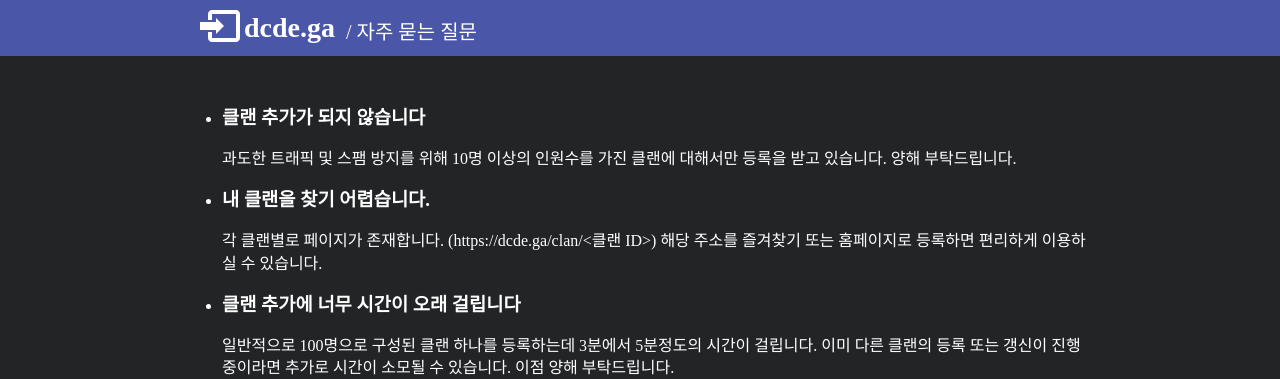
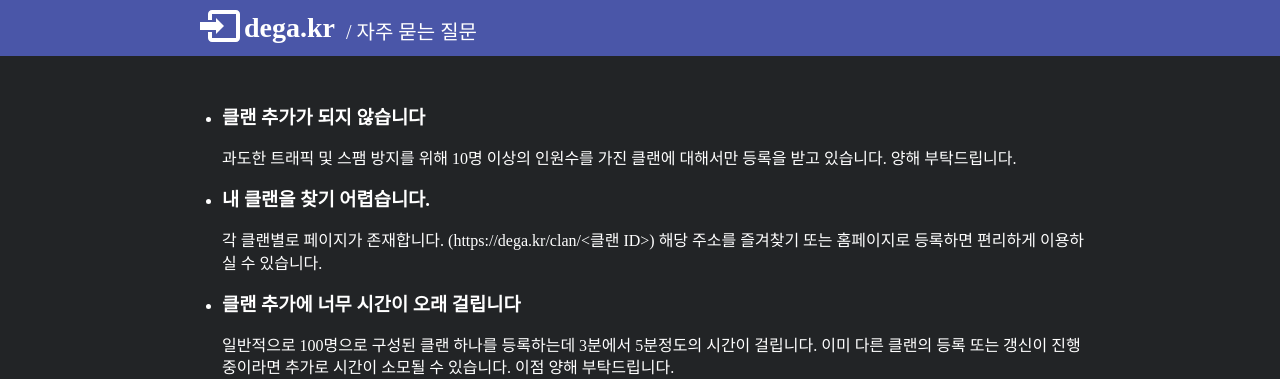
Before and after one commit to krepe-suZette/dega.kr, a Flask app: page /faq in a window 1280 px wide. Shown: the top 379 px of the page. Run offline with Flask 2, Linux system fonts and the light colour scheme; parts of the project's set-up code (start-up, migrations or seed data) failed here and were passed over.

Commit message:
:truck: dcde.ga -> dega.kr

```diff
--- a/templates/clan.html
+++ b/templates/clan.html
@@ -4,7 +4,7 @@
 
 {% block header %}
 <div class="nav-icon"><a href="/"><img src="/static/img/icon-transparent.svg" alt="icon"></a></div>
-<div class="nav-logo hide-small"><a href="/">dcde.ga</a></div>
+<div class="nav-logo hide-small"><a href="/">dega.kr</a></div>
 <div class="nav-path"><a href="/clan">/ 클랜 목록</a></div>
 {% endblock %}
 
--- a/templates/clan_users.html
+++ b/templates/clan_users.html
@@ -4,7 +4,7 @@
 
 {% block header %}
 <div class="nav-icon"><a href="/"><img src="/static/img/icon-transparent.svg" alt="icon"></a></div>
-<div class="nav-logo hide-small"><a href="/">dcde.ga</a></div>
+<div class="nav-logo hide-small"><a href="/">dega.kr</a></div>
 <div class="nav-path"><a href="/clan">
   <span>/&nbsp;</span>
   <div class="clan-name">{{ clan_data["name"] }}</div>
--- a/templates/faq.html
+++ b/templates/faq.html
@@ -2,7 +2,7 @@
 
 {% block header %}
 <div class="nav-icon"><a href="/"><img src="/static/img/icon-transparent.svg" alt="icon"></a></div>
-<div class="nav-logo hide-small"><a href="/">dcde.ga</a></div>
+<div class="nav-logo hide-small"><a href="/">dega.kr</a></div>
 <a href="/faq" class="nav-path">/ 자주 묻는 질문</a>
 {% endblock %}
 
@@ -15,7 +15,7 @@
     </li>
     <li>
       <h3>내 클랜을 찾기 어렵습니다.</h3>
-      각 클랜별로 페이지가 존재합니다. (https://dcde.ga/clan/&lt;클랜 ID&gt;) 해당 주소를 즐겨찾기 또는 홈페이지로 등록하면 편리하게 이용하실 수 있습니다.
+      각 클랜별로 페이지가 존재합니다. (https://dega.kr/clan/&lt;클랜 ID&gt;) 해당 주소를 즐겨찾기 또는 홈페이지로 등록하면 편리하게 이용하실 수 있습니다.
     </li>
     <li>
       <h3>클랜 추가에 너무 시간이 오래 걸립니다</h3>
--- a/templates/help.html
+++ b/templates/help.html
@@ -28,7 +28,7 @@
 
   <h2>스팀 오버레이 웹 브라우저에서 사용하기</h2>
   <img src="/static/img/2.png" alt="스팀 오버레이" class="desc-img">
-  <p><b>dcde.ga</b>를 스팀 오버레이 웹 브라우저와 함께 사용하면 더욱 간편하게 서비스를 이용할 수 있습니다.</p>
+  <p><b>dega.kr</b>을 스팀 오버레이 웹 브라우저와 함께 사용하면 더욱 간편하게 서비스를 이용할 수 있습니다.</p>
   <img src="/static/img/help_3.png" alt="스팀 오버레이" class="desc-img">
   <p>게임 화면에서 스팀 오버레이 단축키(기본값: Shift+Tab)을 사용하면 위와 같은 화면이 나옵니다.</p>
   <ol>
--- a/templates/layout.html
+++ b/templates/layout.html
@@ -2,7 +2,7 @@
 <html lang="ko">
 <head>
   {% include "tracker.html" %}
-  {% set title_s %}{% block title %}dcde.ga{% endblock %}{% endset %}
+  {% set title_s %}{% block title %}dega.kr{% endblock %}{% endset %}
   <meta charset="UTF-8">
   <!-- Favicon / icon -->
   <link rel="apple-touch-icon" sizes="180x180" href="/static/icon/apple-touch-icon.png">
@@ -22,15 +22,15 @@
   <!-- opengraph -->
   <meta property="og:type" content="website">
   <meta property="og:title" content="{{ title_s }}">
-  <meta property="og:url" content="https://dcde.ga{{ request.path }}">
-  <meta property="og:image" content="https://dcde.ga/static/img/background.png">
+  <meta property="og:url" content="https://dega.kr{{ request.path }}">
+  <meta property="og:image" content="https://dega.kr/static/img/background.png">
   <meta property="og:description" content="데스티니 가디언즈 클랜원 합류 코드 쉽게 복사하기">
   <meta property="og:locale" content="ko_KR">
-  <meta property="og:site_name" content="dcde.ga">
+  <meta property="og:site_name" content="dega.kr">
   <!-- twitter cards -->
   <meta name="twitter:card" content="summary">
   <meta name="twitter:title" content="{{ title_s }}">
-  <meta name="twitter:image" content="https://dcde.ga/static/img/background.png">
+  <meta name="twitter:image" content="https://dega.kr/static/img/background.png">
   <meta name="twitter:description" content="데스티니 가디언즈 클랜원 합류 코드 쉽게 복사하기">
   <!-- css -->
   <link href="https://fonts.googleapis.com/icon?family=Material+Icons" rel="stylesheet">
@@ -44,7 +44,7 @@
     <nav class="container">
       {% block header %}
       <div class="nav-icon"><a href="/"><img src="/static/img/icon-transparent.svg" alt="icon"></a></div>
-      <div class="nav-logo"><a href="/">dcde.ga</a></div>
+      <div class="nav-logo"><a href="/">dega.kr</a></div>
       {% endblock %}
     </nav>
   </header>
--- a/templates/request.html
+++ b/templates/request.html
@@ -4,7 +4,7 @@
 
 {% block header %}
 <div class="nav-icon"><a href="/"><img src="/static/img/icon-transparent.svg" alt="icon"></a></div>
-<div class="nav-logo hide-small"><a href="/">dcde.ga</a></div>
+<div class="nav-logo hide-small"><a href="/">dega.kr</a></div>
 <div class="nav-path">
   <a href="/request">/ 클랜 등록</a>
 </div>
--- a/templates/root.html
+++ b/templates/root.html
@@ -4,14 +4,12 @@
 {% endblock %}
 
 {% block content %}
-<!-- <h3><a href="/clan">dcde.ga (β) / 클랜 목록 바로가기 (클릭)</a></h3>
-<h3><a href="/update-log">dcde.ga (β) / 업데이트 기록 바로가기 (클릭)</a></h3> -->
 <section id="title" class="root r0">
   <div class="r0-bg">
     <div class="item-wrap">
       <div class="r0-logo">
         <img src="/static/img/icon-transparent.svg" alt="icon">
-        <span>dcde.ga</span>
+        <span>dega.kr</span>
       </div>
       <div class="r0-intro">데스티니 가디언즈 클랜원 합류 코드 쉽게 복사하기</div>
       <div class="r0-nav">
--- a/templates/update-log.html
+++ b/templates/update-log.html
@@ -2,7 +2,7 @@
 
 {% block header %}
 <div class="nav-icon"><a href="/"><img src="/static/img/icon-transparent.svg" alt="icon"></a></div>
-<div class="nav-logo hide-small"><a href="/">dcde.ga</a></div>
+<div class="nav-logo hide-small"><a href="/">dega.kr</a></div>
 <a href="/update-log" class="nav-path">/ 업데이트 기록</a>
 {% endblock %}
 
@@ -87,5 +87,5 @@
   </ul>
 </div>
 
-<p>&copy; 2020. Krepe (krepe-suZette) all rights reserved.</p>
+<p>&copy; 2020-2021. Krepe.Z (krepe-suZette) all rights reserved.</p>
 {% endblock %}
```
Also changed, not shown: README.md.
